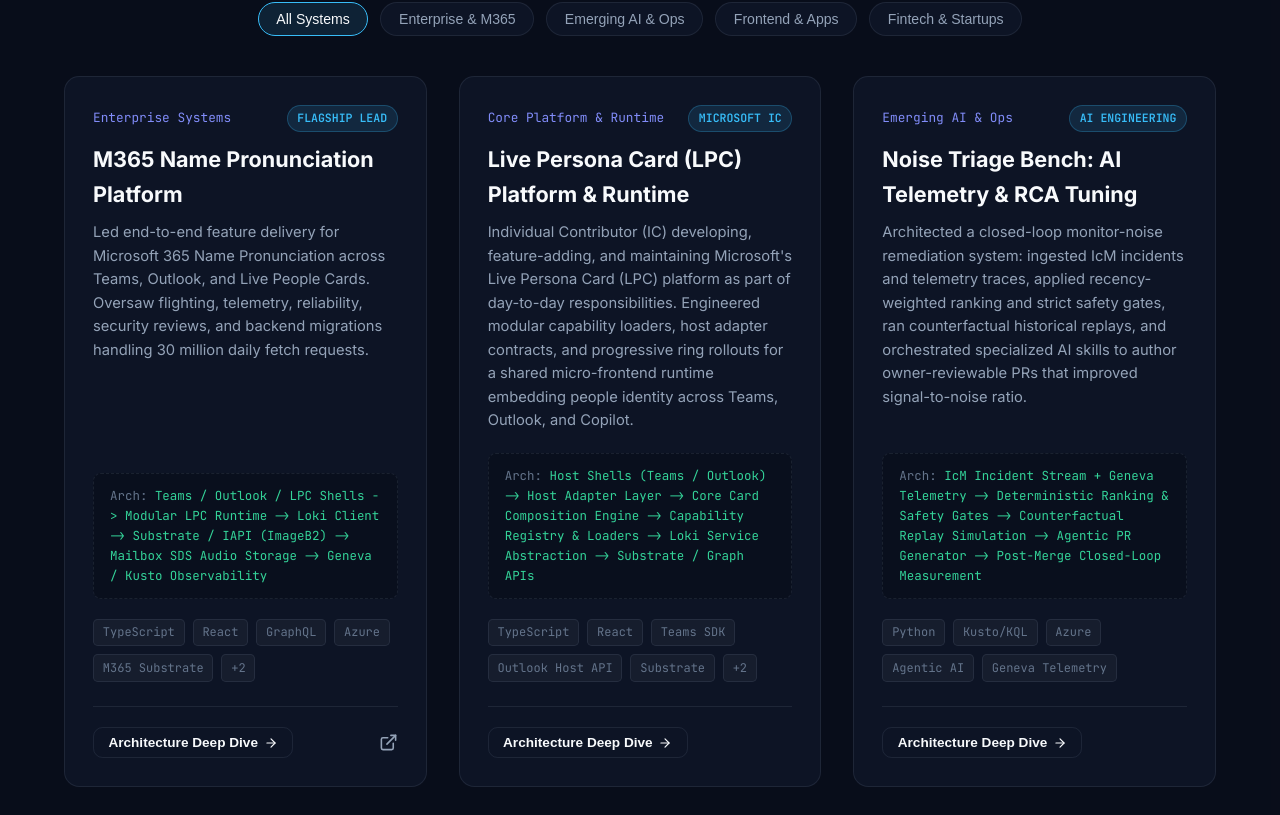
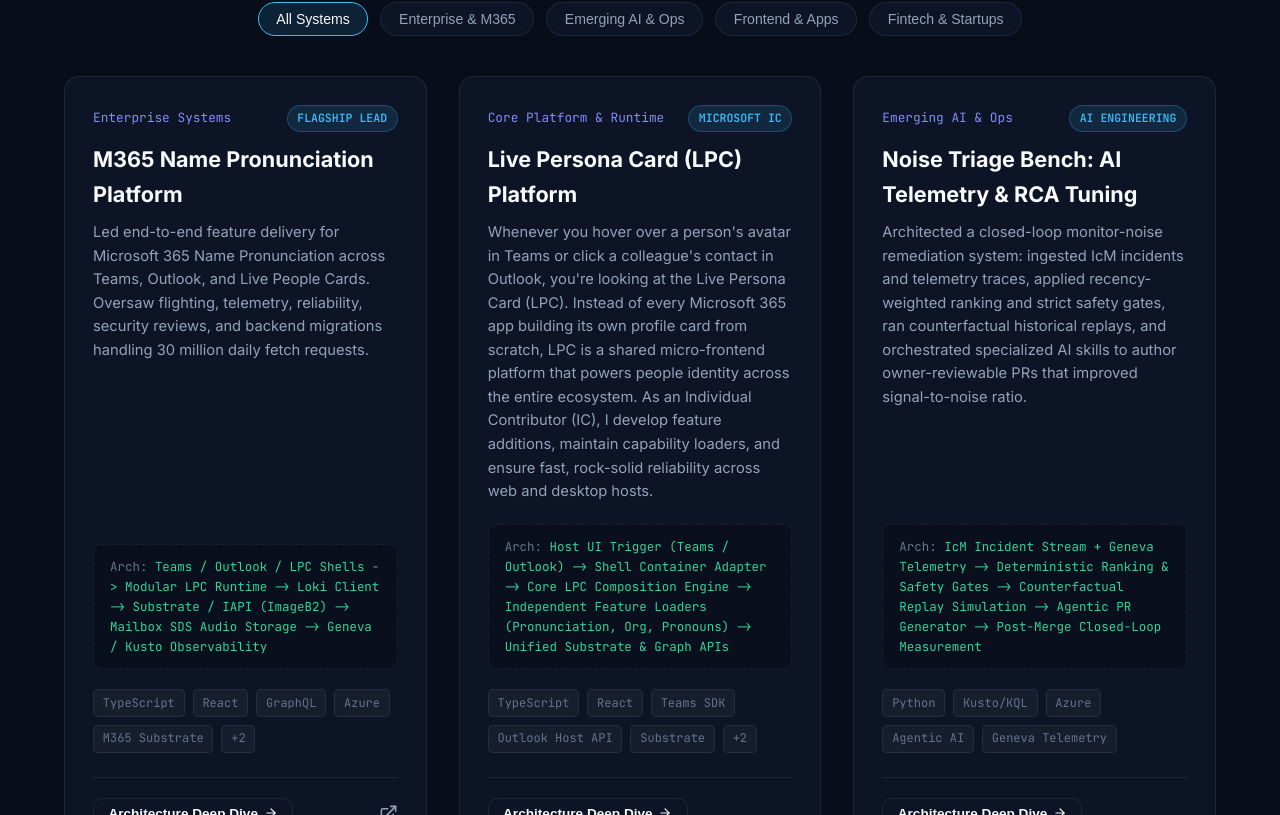
Before and after one commit to IanMihuro/karega_dev, a React (Vite) app: page / in a window 1280 px wide. Shown: the part 2625-3440 px from the top of the page. Built offline with nearby package versions, Linux system fonts and the light colour scheme; the HTML template or start-up script is replaced by a standard one.

Commit message:
refactor: simplify LPC platform explanation with high technical clarity and rewrite hobbies section in an authentic human voice

```diff
--- a/src/components/HobbiesSection.jsx
+++ b/src/components/HobbiesSection.jsx
@@ -19,11 +19,11 @@ export default function HobbiesSection() {
         <div className="section-header">
           <div className="section-tag">
             <Heart size={14} />
-            <span>BEYOND THE CODE</span>
+            <span>OFF THE CLOCK</span>
           </div>
-          <h2 className="section-title">Life &amp; Personal Passions</h2>
+          <h2 className="section-title">What I Enjoy Outside of Work</h2>
           <p className="section-subtitle">
-            What keeps me grounded, disciplined, and energized outside of large-scale systems engineering.
+            A few things I love doing to recharge, stay active, and explore when I step away from the keyboard.
           </p>
         </div>
 
--- a/src/data/portfolioData.js
+++ b/src/data/portfolioData.js
@@ -115,60 +115,60 @@ export const portfolioData = {
     },
     {
       id: "lpc-platform",
-      title: "Live Persona Card (LPC) Platform & Runtime",
-      subtitle: "Individual Contributor (IC) on the shared M365 profile runtime powering Teams, Outlook, and Copilot",
+      title: "Live Persona Card (LPC) Platform",
+      subtitle: "The shared micro-frontend profile engine powering Microsoft Teams, Outlook, and Copilot",
       category: "cloud",
       categoryLabel: "Core Platform & Runtime",
       badge: "Microsoft IC",
       proprietary: true,
-      description: "Individual Contributor (IC) developing, feature-adding, and maintaining Microsoft's Live Persona Card (LPC) platform as part of day-to-day responsibilities. Engineered modular capability loaders, host adapter contracts, and progressive ring rollouts for a shared micro-frontend runtime embedding people identity across Teams, Outlook, and Copilot.",
-      architecture: "Host Shells (Teams / Outlook) -> Host Adapter Layer -> Core Card Composition Engine -> Capability Registry & Loaders -> Loki Service Abstraction -> Substrate / Graph APIs",
+      description: "Whenever you hover over a person's avatar in Teams or click a colleague's contact in Outlook, you're looking at the Live Persona Card (LPC). Instead of every Microsoft 365 app building its own profile card from scratch, LPC is a shared micro-frontend platform that powers people identity across the entire ecosystem. As an Individual Contributor (IC), I develop feature additions, maintain capability loaders, and ensure fast, rock-solid reliability across web and desktop hosts.",
+      architecture: "Host UI Trigger (Teams / Outlook) -> Shell Container Adapter -> Core LPC Composition Engine -> Independent Feature Loaders (Pronunciation, Org, Pronouns) -> Unified Substrate & Graph APIs",
       architectureDiagram: "./docs/live-persona-card-architecture.svg",
       highlights: [
-        "Individual Contributor (IC) engineering the foundational people-profile runtime shared across Microsoft Teams, Outlook, and Copilot",
-        "Two-part rendering contract: centralized capability business logic with host-specific presentation adapters",
-        "Modular capability registry allowing new features to mount dynamically with zero host container code churn",
-        "Managed progressive ring rollouts (Rings 0-4), tenant admin policy toggles, and GCC/GCC-High sovereign cloud readiness",
+        "The shared profile platform behind hundreds of millions of daily people interactions in Teams, Outlook, and Copilot.",
+        "Write once, render anywhere: a single card engine dynamically adapts to different host window boundaries, themes, and layouts.",
+        "Fault-tolerant parallel loading: individual features (like audio playback or org trees) load independently, so a slow backend never freezes the card.",
+        "Day-to-day IC engineering: implementing new capabilities, squashing subtle cross-host UI bugs, and maintaining staged ring rollouts.",
       ],
       architectureLayers: [
         {
-          name: "1. Host Surface & Adapter Layer",
-          description: "Custom adapters mapping LPC into native host UI containers (Teams chat/meetings, Outlook email/calendar, Copilot sidebars) handling width, entry triggers, and responsive constraints.",
-          tech: "React, Teams Host SDK, Outlook Host APIs",
+          name: "1. Host Shell Adapters (Teams, Outlook, Copilot)",
+          description: "Each host app has its own container rules, click triggers, and window boundaries. The adapter layer bridges the host app to the card, ensuring the popup appears instantly at the right coordinates without clipping or shifting.",
+          tech: "React, Teams SDK, Outlook Host APIs",
         },
         {
-          name: "2. Core Card Composition Engine",
-          description: "Reusable runtime assembling card layout slots, identity/context resolver managing tenant entity state, and feature control hooks evaluating admin policy switches.",
+          name: "2. Core Card Composition Runtime",
+          description: "The central brain of the card. It manages tenant context, checks user privacy settings and admin policies, and coordinates which profile sections to paint on screen.",
           tech: "Shared LPC Core Runtime, TypeScript",
         },
         {
-          name: "3. Capability Registry & Modular Loaders",
-          description: "Dynamic mounting pipeline that discovers, loads, and isolates feature capabilities (Name Pronunciation, Pronouns, Org Charts) without impacting other card sections.",
-          tech: "Pluggable Capability Loader Pattern",
+          name: "3. Pluggable Feature Loaders",
+          description: "Modular slots that mount standalone features (like Name Pronunciation, Pronouns, and Org Charts). Each feature runs in an isolated loader so one failing service never breaks the card.",
+          tech: "Micro-frontend Loaders, Asynchronous Mounting",
         },
         {
-          name: "4. Service Client Abstraction (Loki Path)",
-          description: "Unified client-side request abstraction communicating across Substrate, Graph, and migrated IAPI endpoints with contract normalization.",
+          name: "4. Unified Data & Substrate Abstraction",
+          description: "A centralized client pipeline that handles data normalization, token authentication, and caching across Microsoft Substrate and Microsoft Graph.",
           tech: "Loki Client, Substrate, GraphQL",
         },
         {
-          name: "5. Scale, Governance & Reliability",
-          description: "Progressive flighting across Rings 0-4, LiveSite incident telemetry, and strict compliance isolation for US Government sovereign clouds (GCC / GCC-High).",
-          tech: "Geneva Telemetry, IcM LiveSite, Sovereign Clouds",
+          name: "5. Progressive Rollouts & Telemetry",
+          description: "Changes roll out gradually through internal rings (Rings 0 to 4) before reaching enterprise customers, with Geneva/Kusto telemetry monitoring render latencies and error rates.",
+          tech: "Geneva Telemetry, Kusto (KQL), Ring Flighting",
         },
       ],
       challengesAndSolutions: [
         {
-          challenge: "Two-Part Rendering Contract",
-          solution: "Decoupled feature semantics from host shell container rules, ensuring uniform capability behavior while respecting each host's unique UX constraints.",
+          challenge: "Preventing Slow Features from Freezing the Card",
+          solution: "Engineered asynchronous feature loaders so core identity (name, title, photo) paints immediately, while richer data like audio recordings or org trees stream in without blocking the user.",
         },
         {
-          challenge: "Fault-Tolerant Capability Loading",
-          solution: "Isolated capability loaders so that network or service hiccups in one feature never crash or degrade the overall persona card experience.",
+          challenge: "Layout Clashes Across Teams & Outlook",
+          solution: "Built adaptive layout boundaries that prevent button crowding, popup clipping, or theme mismatches across desktop Electron apps, Outlook Win32, and modern web browsers.",
         },
         {
-          challenge: "Cross-Host Layout Harmony",
-          solution: "Engineered adaptive spacing rules preventing action button shifting and anchor misalignment when rendering across web and desktop client surfaces.",
+          challenge: "Strict Government & Tenant Policies",
+          solution: "Implemented admin policy hooks and ring-gating so sensitive features can be selectively enabled, audited, and isolated for US Sovereign Clouds (GCC / GCC-High).",
         },
       ],
       technologies: ["TypeScript", "React", "Teams SDK", "Outlook Host API", "Substrate", "Geneva Telemetry", "Azure DevOps"],
@@ -318,32 +318,32 @@ export const portfolioData = {
   ],
   hobbies: [
     {
-      title: "Botanical Cultivation & Indoor Botany",
-      category: "Nature & Systematic Care",
+      title: "Caring for Houseplants",
+      category: "At Home",
       icon: "Sprout",
-      description: "Curating thriving indoor flora, bonsai, and propagation systems. Balancing micro-climates, soil chemistry, and systematic care routines—a therapeutic exercise in patience and organic growth.",
-      tags: ["Indoor Flora", "Micro-Climates", "Propagation", "Patience"],
+      description: "I love filling my living space with green plants. There is something quietly rewarding about propagating cuttings, repotting, and figuring out the exact watering and light balance for different species. It takes patience and a gentle touch—a great way to unplug from screens.",
+      tags: ["Monstera & Pothos", "Propagation", "Bonsai", "Patience"],
     },
     {
-      title: "Functional Strength & Wilderness Trekking",
-      category: "Wellness & Physical Discipline",
+      title: "Weightlifting & Nature Walks",
+      category: "Staying Active",
       icon: "Dumbbell",
-      description: "Dedicated compound barbell weightlifting for physical resilience and mental discipline, paired with immersive long-distance nature hikes to disconnect from screens and recharge.",
-      tags: ["Strength Training", "Wilderness Trails", "Discipline", "Mindfulness"],
+      description: "I keep a steady barbell lifting routine during the week to stay strong, healthy, and energized. On weekends, I balance that with long walks and hikes out in nature. Getting outside with good music or an interesting podcast is my favorite way to clear my head.",
+      tags: ["Compound Lifts", "Weekend Trails", "Consistency", "Fresh Air"],
     },
     {
-      title: "Strategic & Immersive Gaming",
-      category: "Interactive Systems",
+      title: "Video Games",
+      category: "Downtime",
       icon: "Gamepad2",
-      description: "Engaging in expansive open-world RPGs, tactical simulations, and real-time strategy. Deeply fascinated by game engine architecture, low-latency networking, and systems mechanics.",
-      tags: ["Tactical Strategy", "Immersive RPGs", "Systems Design", "Co-op Play"],
+      description: "Big fan of rich story-driven RPGs, open-world adventures, and jumping into co-op sessions with friends. As a software engineer, I also enjoy appreciating the subtle systems design, physics engines, and graphics craft that bring great games to life.",
+      tags: ["Story-Rich RPGs", "Co-op with Friends", "Strategy", "Game Craft"],
     },
     {
-      title: "Overland Expeditions & Road Trips",
-      category: "Exploration & Geography",
+      title: "Road Trips & Driving",
+      category: "Travel",
       icon: "Compass",
-      description: "Long-distance road trips, open-road navigation, and venturing off the beaten path to explore remote geography and changing landscapes across diverse regional terrains.",
-      tags: ["Overland Drives", "Remote Routes", "Topography", "Spontaneous Travel"],
+      description: "Few things beat queuing up a solid playlist, packing a bag, and heading out on the open road. I love taking scenic routes, discovering small towns along the way, and finding spontaneous viewpoints you'd otherwise miss on a flight.",
+      tags: ["Scenic Routes", "Good Playlists", "Weekend Escapes", "Exploring"],
     },
   ],
   experience: [
@@ -433,7 +433,7 @@ export const portfolioData = {
     scale: "MICROSOFT 365 PRODUCTION SCALE:\n  • Daily fetch requests:   30,000,000+ per day (Teams General Ring)\n  • Monthly requests:       550,000,000+ per month\n  • Client surfaces:        Microsoft Teams, Outlook, Live People Cards\n  • Telemetry & Monitoring: Geneva Telemetry, Kusto / KQL, Automated AI Tuning",
     projects: "FEATURED WORK:\n  1. M365 Name Pronunciation Platform (Eng Lead, 30M reqs/day, PAPI/IAPI, GraphQL)\n  2. Live Persona Card (LPC) Platform (Shared M365 Runtime across Teams & Outlook)\n  3. Noise Triage Bench: AI Telemetry & RCA Tuning (KQL, Signal-to-RCA, Noise Reduction)\n  4. NIMS Mobile Money Platform (CTO & Co-Founder, 1st Place Startup Istanbul 2015)\n  5. Enterprise Web Platforms via Andela (Firmatek, Agilis Chemicals, Quartet Health)",
     exp: "CAREER HISTORY:\n  [2021 - Pres] Senior Software Engineer (Eng Lead & IC) @ Microsoft\n  [2019 - 2021] Software Engineer @ Andela\n  [2018 - 2019] Full Stack Developer @ mSurvey (Ajua)\n  [2017 - 2018] Software Consultant @ eShare\n  [2015 - 2017] CTO & Co-Founder @ NIMS (1st Place Startup Istanbul 2015)\n  [2014 - 2017] Senior Software Engineer @ Intellisoftplus",
-    hobbies: "PERSONAL PASSIONS & INTERESTS:\n  🌿 Botanical Care: Indoor flora propagation, micro-climates, systematic plant cultivation\n  🏋️ Fitness: Functional barbell strength training & long-distance wilderness hikes\n  🎮 Gaming: Immersive open-world RPGs, tactical strategy, game systems mechanics\n  🧭 Road Trips: Long-haul cross-country expeditions, off-the-beaten-path navigation",
+    hobbies: "WHAT I DO OUTSIDE OF WORK:\n  🌿 Houseplants: Propagating cuttings, keeping green plants healthy, and bonsai patience\n  🏋️ Fitness: Weekly barbell lifting routine & long, quiet nature walks to clear the head\n  🎮 Gaming: Story-rich RPGs, strategy games, and co-op adventures with friends\n  🚗 Road Trips: Long scenic drives, great playlists, and discovering small towns off the highway",
     contact: "CONNECT WITH IAN:\n  Email:    i.mihuro@gmail.com\n  LinkedIn: linkedin.com/in/ian-mihuro-873344104/\n  GitHub:   github.com/IanMihuro\n  Location: Nairobi, Kenya (Remote)",
     stack: "PORTFOLIO ARCHITECTURE:\n  • Framework: React 18 SPA (Vite 6)\n  • Styling: Modern CSS Custom Properties & Glassmorphism\n  • Icons: Lucide React & Custom SVG\n  • Deployment: GitHub Pages compatible (Static HTML/JS/CSS bundle)",
   },
```
